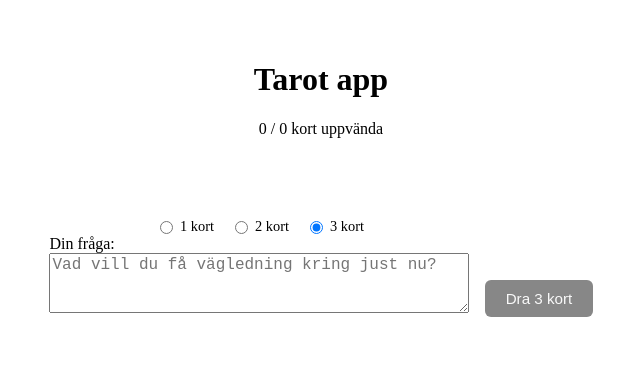
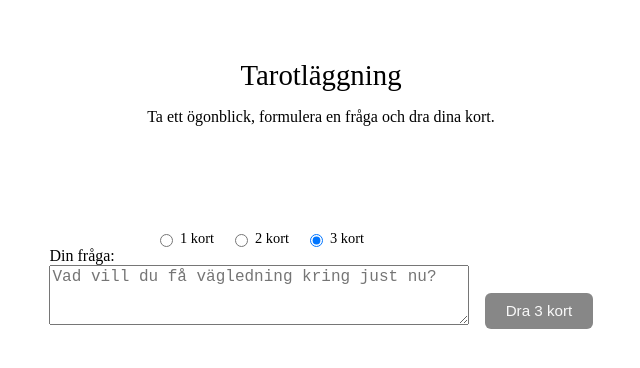
Before and after one commit to Hilden202/tarot-app, a SvelteKit app: page / in a window 1280 px wide. Shown: the top 368 px of the page, without its empty margins (319-959 px from the left). Built offline with nearby package versions, Linux system fonts and the light colour scheme.

Commit message:
clean up header and conditional guidance text

```diff
--- a/src/routes/+page.svelte
+++ b/src/routes/+page.svelte
@@ -67,9 +67,20 @@
 
 <div class="app">
     <header class="header">
-        <h1>Tarot app</h1>
-        <p>{flippedIds.size} / {selectedCards.length} kort uppvända</p>
+        <h1>Tarotläggning</h1>
+
+        {#if !hasDrawn}
+            <p class="intro">
+                Ta ett ögonblick, formulera en fråga och dra dina kort.
+            </p>
+        {/if}
     </header>
+
+    {#if hasDrawn}
+        <p class="progress">
+            {flippedIds.size} / {selectedCards.length} kort uppvända
+        </p>
+    {/if}
 
     <section class="cards">
         {#each selectedCards as card (`${drawId}-${card.id}`)}
@@ -140,6 +151,13 @@
 </div>
 
 <style>
+    .progress {
+        text-align: center;
+        font-size: 0.85rem;
+        color: #888;
+        margin-bottom: 1rem;
+    }
+
     .app {
         max-width: 900px;
         margin: 0 auto;
@@ -151,6 +169,13 @@
 
     .header {
         text-align: center;
+        margin-bottom: 1.5rem;
+    }
+
+    .header h1 {
+        font-size: 1.8rem;
+        font-weight: 500;
+        margin-bottom: 0.5rem;
     }
 
     .cards {
```
